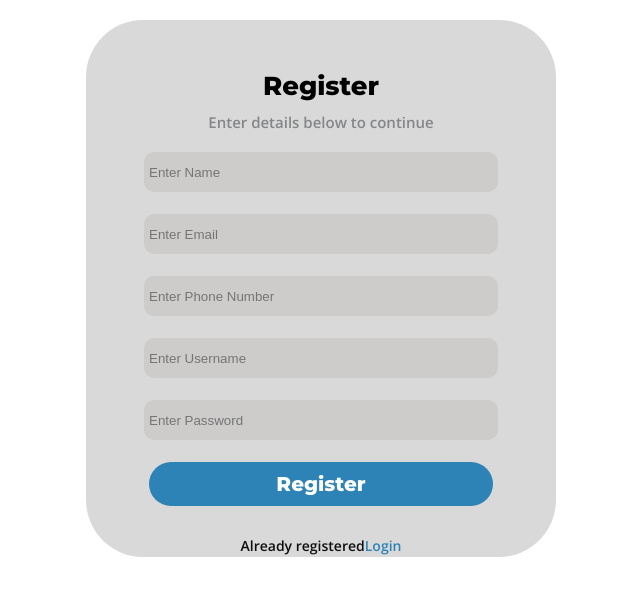
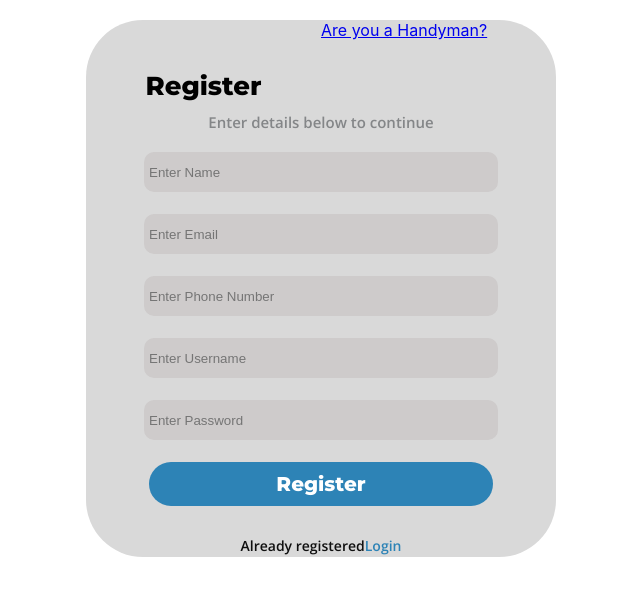
Before and after one commit to AyushiPN/Handyman, a React (Create React App) app in the folder Handyman/: page /register in a window 1280 px wide. Shown: the top 596 px of the page, without its empty margins (319-959 px from the left). Built offline with nearby package versions, Linux system fonts and the light colour scheme.

Commit message:
Updated Register.js

```diff
--- a/Handyman/src/components/Login/Register.js
+++ b/Handyman/src/components/Login/Register.js
@@ -1,8 +1,7 @@
 import React, { useState } from 'react'
 import './Login.css'
 import {Link} from 'react-router-dom'
-import { useForm} from 'react-hook-form'
-
+import Grid from '@mui/material/Grid';
 
 function Register() {
   const [formData, setFormData] = useState({
@@ -15,7 +14,6 @@ function Register() {
 
   const handleSubmit = (e) => {
     e.preventDefault()
-
     console.log(formData)
 
   }
@@ -24,20 +22,28 @@ function Register() {
 
     <div className='login container'>
       {/* <img className='imageLog' src={Limage} alt="login image"/> */}
-      <form action='../../reg' className='container' method='post'>
-        <h1 className=' regHeading'>Register</h1>
+      <form className='container' method='POST'>
+        <Grid container>
+          <Grid md={6} sm={12} xs={12}>
+            <h1 className=' regHeading'>Register</h1>
+          </Grid>
+          <Grid md={6} sm={12} xs={12}>
+            <Link to="/handymanreg" className='handyReg'>Are you a Handyman?</Link>
+          </Grid>
+        </Grid>
+
         <p className='loginSub'>Enter details below to continue</p>
-        <input type="text" className='inputTxt' placeholder = 'Enter Name' name="name"  value={formData.name} onChange={(e) => setFormData({...formData, name: e.target.value})}/>
+        <input type="text" className='inputTxt' placeholder = 'Enter Name' name="name" value={formData.name} onChange={(e) => setFormData({...formData, name: e.target.value})}/>
         <br />
         <input type="email" className='inputTxt' placeholder = 'Enter Email' name='email' value={formData.email} onChange={(e) => setFormData({...formData, email: e.target.value})}/>
         <br />
         <input type="text" className='inputTxt' placeholder = 'Enter Phone Number' name='number' value={formData.number} onChange={(e) => setFormData({...formData, number: e.target.value})}/>
         <br />
-        <input type="text" className='inputTxt' placeholder = 'Enter Username' name='username' value={formData.user} onChange={(e) => setFormData({...formData, user: e.target.value})}/>
+        <input type="text" className='inputTxt' placeholder = 'Enter Username' name='user' value={formData.user} onChange={(e) => setFormData({...formData, user: e.target.value})}/>
         <br />
-        <input type="password" className='inputTxt' placeholder = 'Enter Password' name='password' value={formData.pwd} onChange={(e) => setFormData({...formData, pwd: e.target.value})}/>
+        <input type="password" className='inputTxt' placeholder = 'Enter Password' name='pwd' value={formData.pwd} onChange={(e) => setFormData({...formData, pwd: e.target.value})}/>
 
-          <button type="submit"  className='loginBtn'>Register</button>
+          <button type="submit" onClick={handleSubmit} className='loginBtn'>Register</button>
           <p className='createAcct'>Already registered
           <Link to='/login' className='regLink'>Login</Link>
           </p>
```
